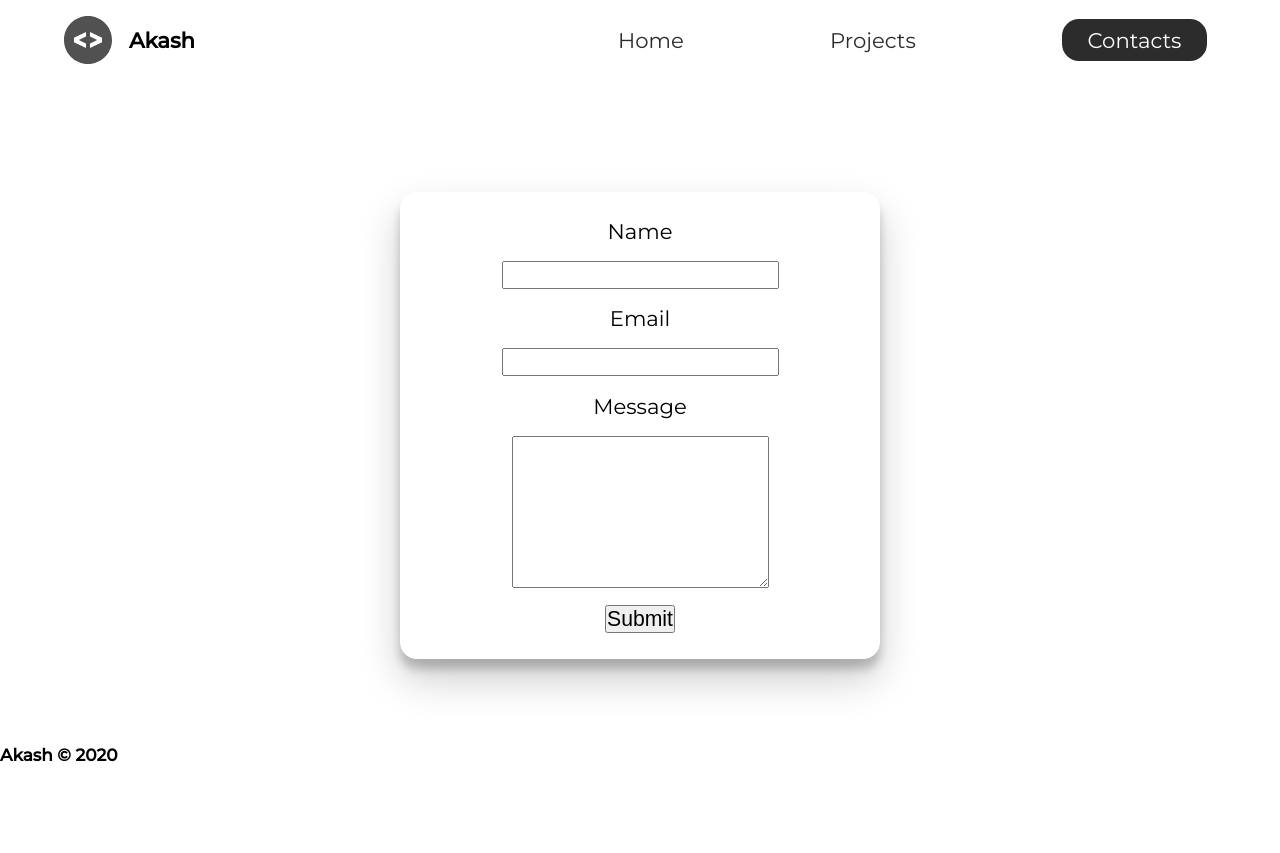
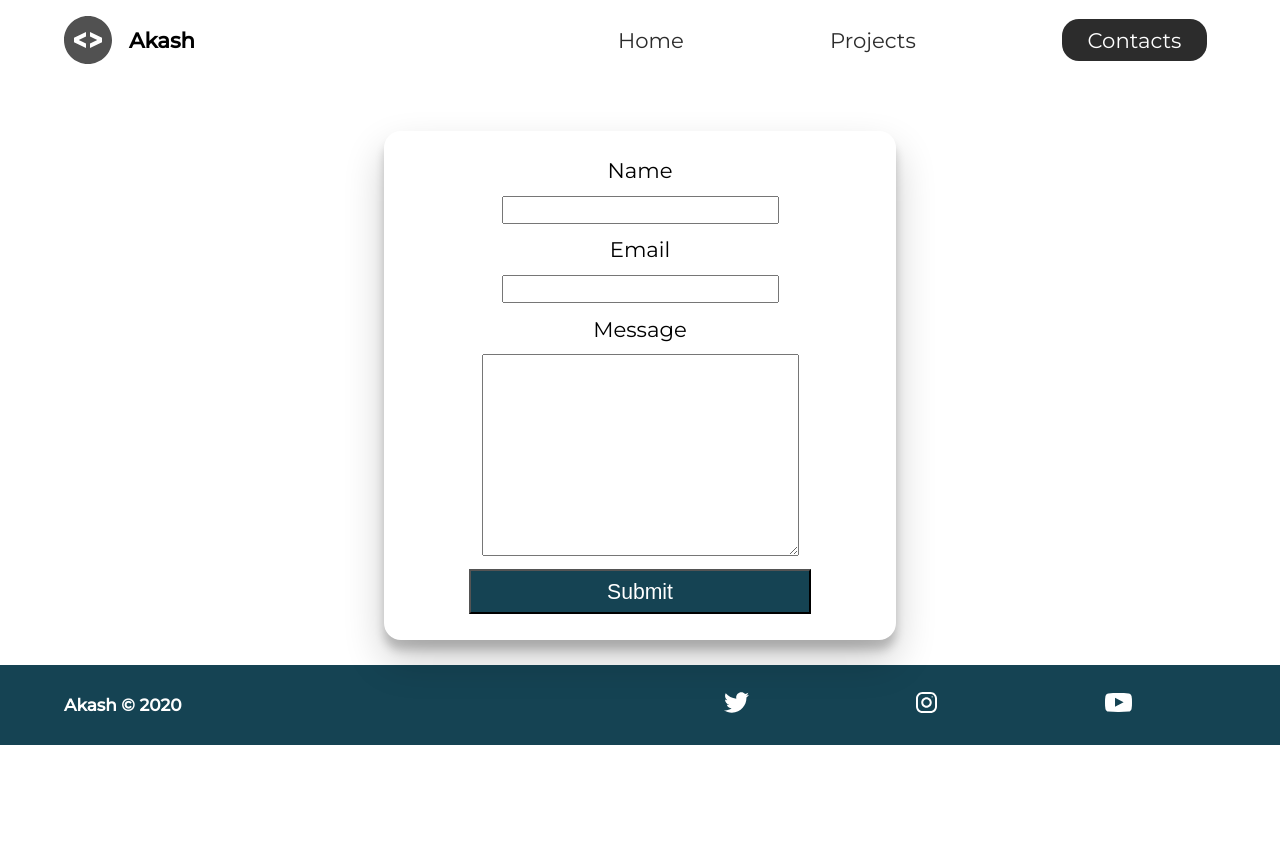
Before and after one commit to akashrathore94/User, a plain HTML site: page contact/index.html in a window 1280 px wide. After the commit the page ends 800 px from the top, so only its background shows below. Drawn offline with Linux system fonts and the light colour scheme.

Commit message:
contact section styling

```diff
--- a/styles/_contact.scss
+++ b/styles/_contact.scss
@@ -1,5 +1,5 @@
 .form-section {
-  min-height: 80vh;
+  min-height: 70vh;
   @include flex(center, center, row);
   margin-top: 3rem;
 
@@ -12,9 +12,22 @@
 
     input,
     textarea {
-      margin: 2rem;
+      margin: 1.5rem;
       &:focus {
-        outline: 2px solid black;
+        outline: 1px solid black;
+      }
+    }
+    textarea {
+      font-family: "Montserrat", sans-serif;
+      font-size: 2rem;
+    }
+    button {
+      width: 100%;
+      padding: 1rem;
+      background: $background-color;
+      color: white;
+      &:focus {
+        background: rgb(51, 105, 107);
       }
     }
   }
--- /dev/null
+++ b/styles/_footer.scss
@@ -0,0 +1,14 @@
+footer {
+  background: $background-color;
+  color: white;
+  min-height: 10vh;
+  padding: 0% 5%;
+  @include flex(flex-start, center, row);
+  ul {
+    flex: 1 1 40rem;
+    @include flex(space-around, center, row);
+  }
+  h4 {
+    flex: 1 1 40rem;
+  }
+}
--- a/styles/style.scss
+++ b/styles/style.scss
@@ -18,6 +18,7 @@ $gray-text: #2c2c2c;
 @import "intro";
 @import "projects";
 @import "contact";
+@import "footer";
 
 @media screen and (max-width: 1349px) {
   html {
@@ -86,4 +87,8 @@ $gray-text: #2c2c2c;
       height: 100%;
     }
   }
+  form {
+    padding: 0;
+    width: 100%;
+  }
 }
```
Also changed, not shown: styles/style.css, 1 other file.
